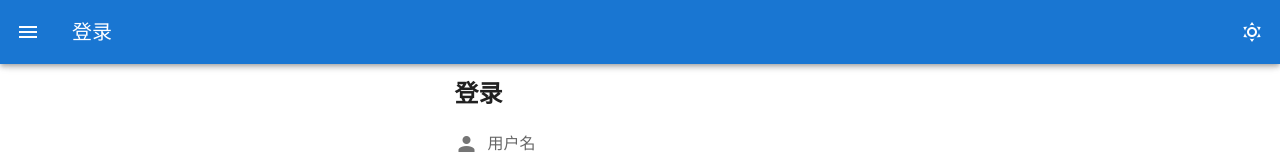
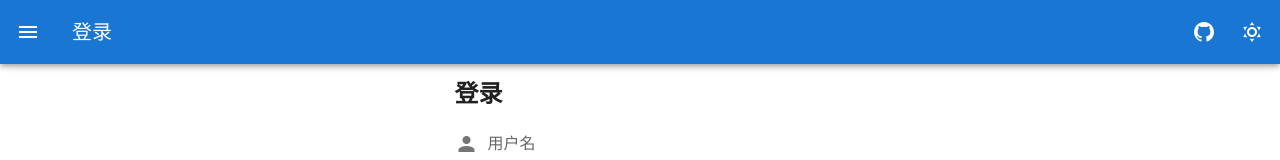
Before and after one commit to gkzhb/agex-web, a Vue app: page /#/login in a window 1280 px wide. Shown: the top 160 px of the page. Built offline with nearby package versions, Linux system fonts and the light colour scheme.

Commit message:
Add github repo link

```diff
--- a/src/App.vue
+++ b/src/App.vue
@@ -4,6 +4,9 @@
       <v-app-bar-nav-icon @click.stop="drawer = !drawer"></v-app-bar-nav-icon>
       <v-toolbar-title>{{ title }}</v-toolbar-title>
       <v-spacer />
+      <v-btn icon href="https://github.com/gkzhb/agex-web" target="_blank">
+        <v-icon>mdi-github</v-icon>
+      </v-btn>
       <v-btn icon @click="setDarkMode()">
         <v-icon v-text="dark ? 'mdi-power-sleep' : 'mdi-weather-sunny'" />
       </v-btn>
```
